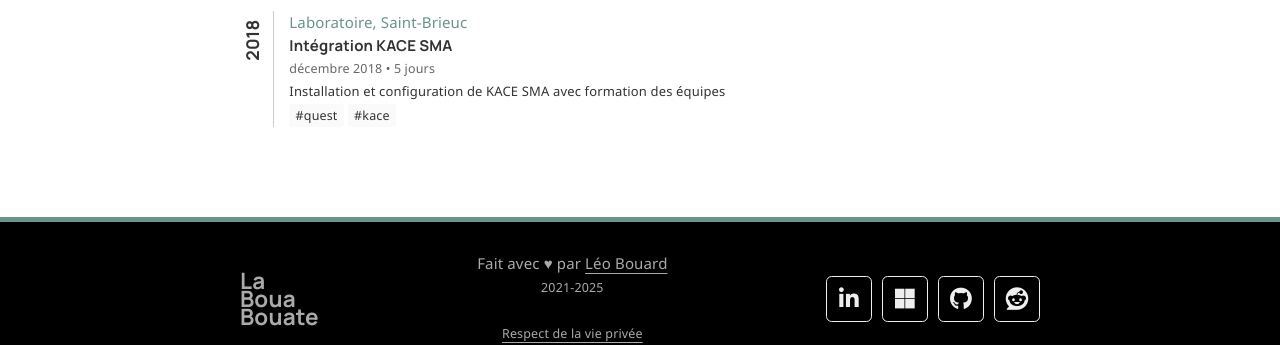
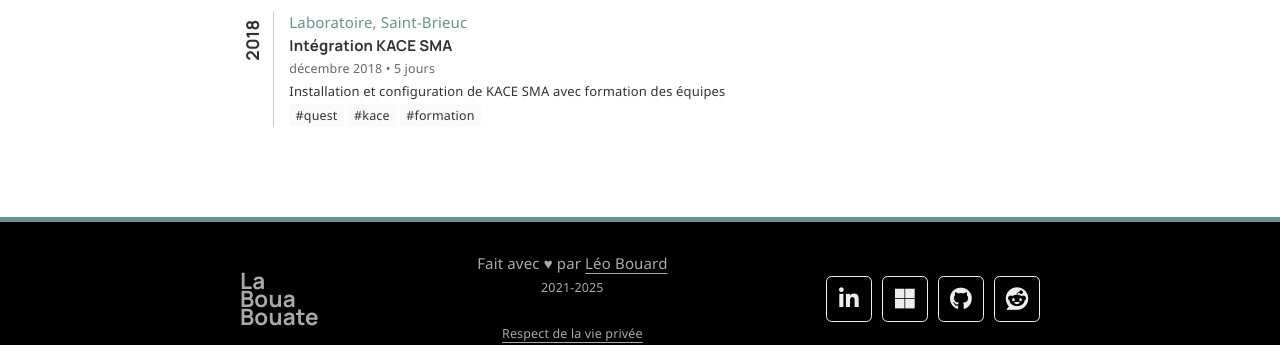
Before and after one commit to leobouard/leobouard.github.io, a Jekyll site: the page built from _pages/projects.html, in a window 1280 px wide. Shown: the part 2001-2346 px from the top of the page. Built offline with Jekyll 4.4.1, drawn with Linux system fonts in a browser that asks for light colours; nearby versions of some CDN libraries; some web fonts are replaced.

Commit message:
Update projects.json

```diff
--- a/_data/projects.json
+++ b/_data/projects.json
@@ -119,7 +119,7 @@
                 "period": "décembre 2018",
                 "duration": "5 jours",
                 "description": "Installation et configuration de KACE SMA avec formation des équipes",
-                "tags": ["quest", "kace"]
+                "tags": ["quest", "kace", "formation"]
             }
         ]
     }
```
